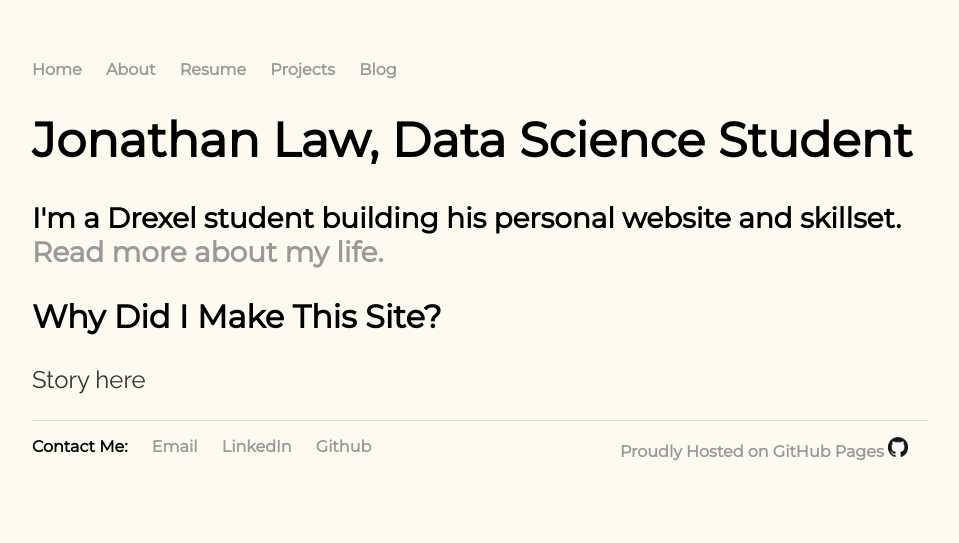
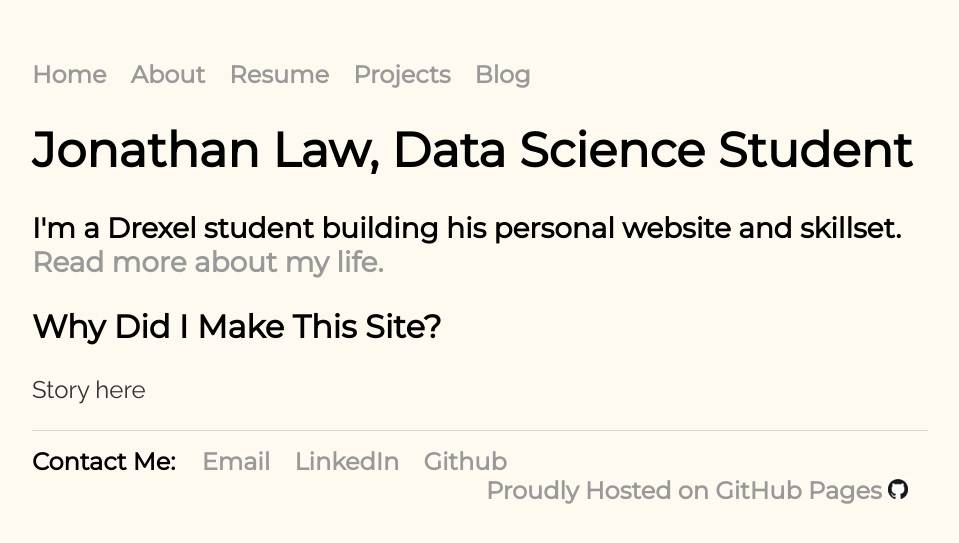
Before and after one commit to shindig7/my-site, a Jekyll site: the page built from index.html, in a window 1280 px wide. Shown: the top 543 px of the page, without its empty margins (160-1119 px from the left). Built offline with Jekyll 4.4.1, drawn with Linux system fonts in a browser that asks for light colours.

Commit message:
Trying to fix list text size

```diff
--- a/css/index.css
+++ b/css/index.css
@@ -52,3 +52,8 @@ ul.posts li {
     font-size: 1.5em;
     list-style: none;
 }
+
+li {
+	font-size: 1.5em;
+	list-style-type: bullet;
+}
```
